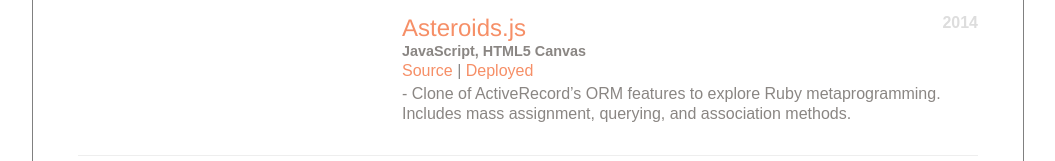
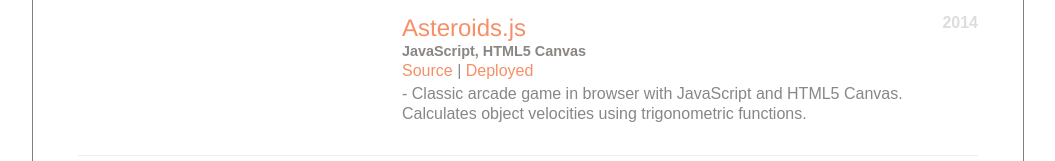
Before and after one commit to ralphamale/ralphamale.github.io, a plain HTML site: page index.html in a window 1280 px wide. Shown: the part 2484-2645 px from the top of the page, without its empty margins (112-1167 px from the left). Drawn offline with nearby package versions, Linux system fonts and the light colour scheme.

```diff
--- a/index.html
+++ b/index.html
@@ -409,9 +409,10 @@
                     </header>
 
                     <p>
-                      - Clone of ActiveRecord’s ORM features to explore
-                       Ruby metaprogramming. Includes mass assignment,
-                       querying, and association methods.
+                      - Classic arcade game in browser with
+            JavaScript and HTML5 Canvas. Calculates
+            object velocities using trigonometric
+             functions.
                     </p>
                   </li>
 
```
